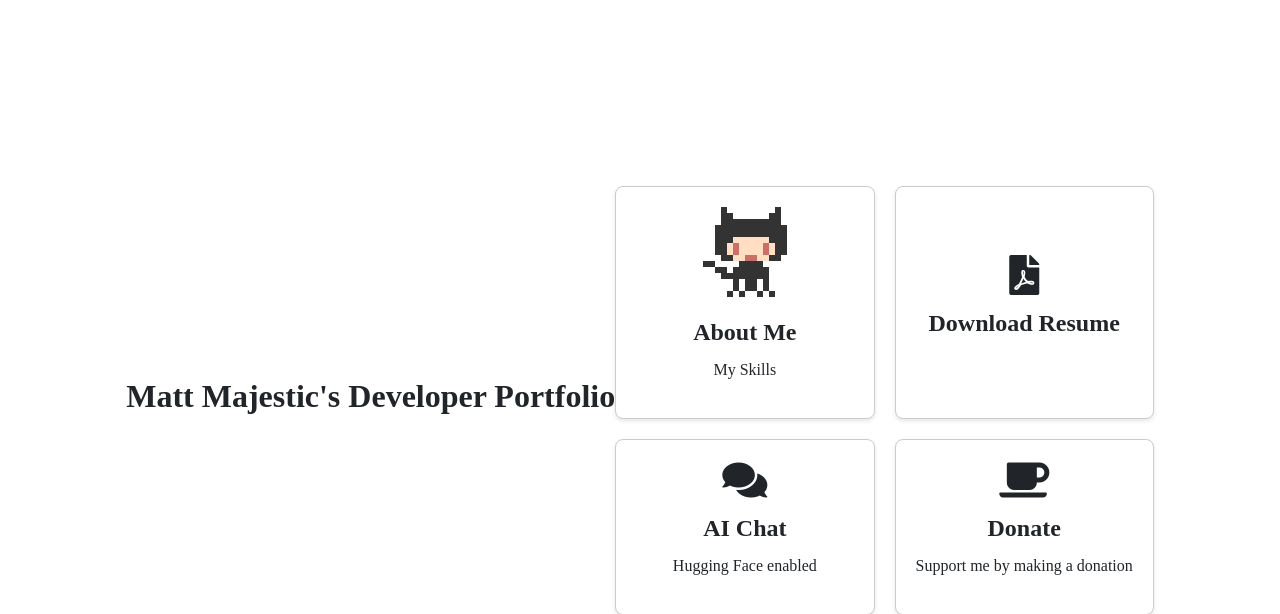
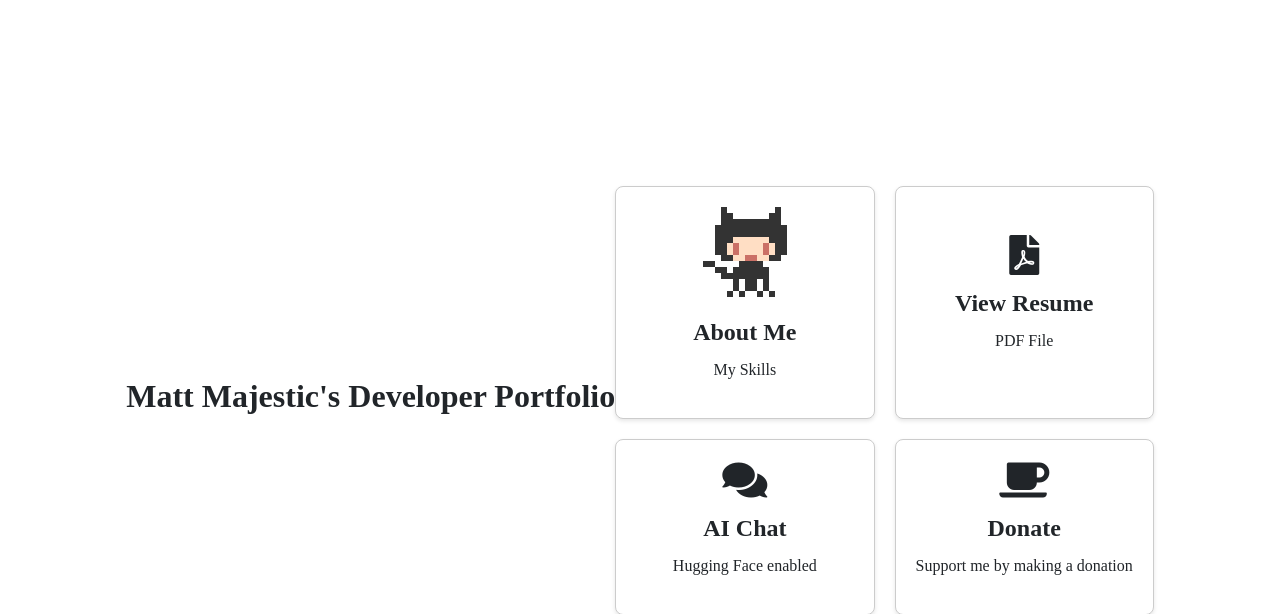
Before and after one commit to mattmajestic/mattmajestic.dev, a FastAPI app: page / in a window 1280 px wide. Shown: the top 614 px of the page. Run offline with FastAPI, Linux system fonts and the light colour scheme.

Commit message:
update home

```diff
--- a/templates/home.html
+++ b/templates/home.html
@@ -2,7 +2,7 @@
 <html>
 <head>
   <meta charset="UTF-8">
-  <title>Matt Majestic's Developer Portfolio</title>
+  <title>Matt Majestic - Home</title>
   <link rel="icon" href="static/favicon.ico">
   <link href="https://unpkg.com/nes.css@2.3.0/css/nes.min.css" rel="stylesheet" />
   <link rel="stylesheet" href="https://cdnjs.cloudflare.com/ajax/libs/font-awesome/5.15.3/css/all.min.css" />
@@ -54,7 +54,7 @@
         <span>Matt</span>
         <span>Majestic's</span>
         <span>Developer</span>
-        <span>Portfolio</span>
+        <span>Portfolio     </span>
       </h1>
   <div class="container">
     <div class="card">
@@ -67,7 +67,8 @@
     <div class="card">
       <a href="/download-resume-pdf">
         <i class="fa fa-file-pdf fa-4x"></i>
-        <h2>Download Resume</h2>
+        <h2>View Resume</h2>
+        <p>PDF File</p>
       </a>
     </div>
     <div class="card">
```
